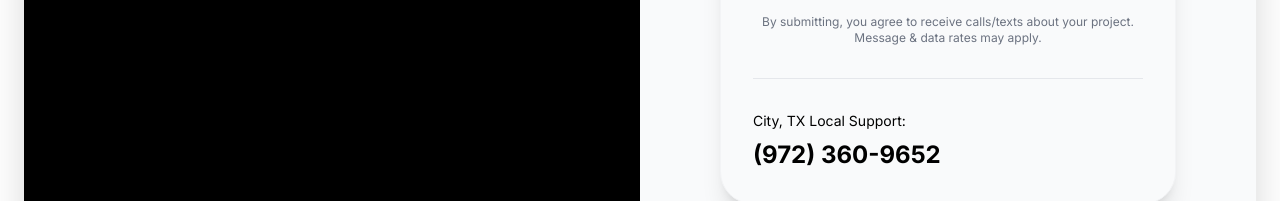
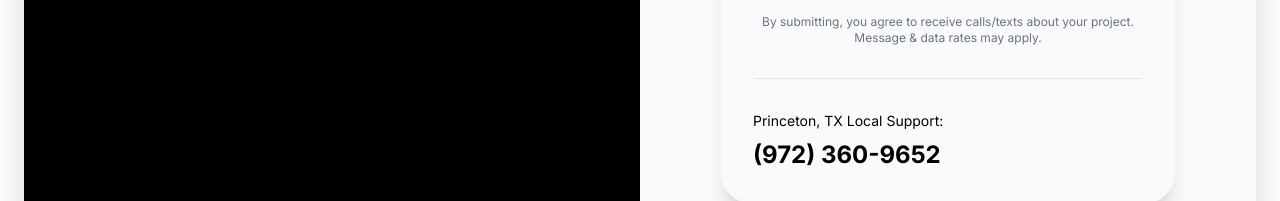
Before and after one commit to jarld180/princeton-tx-concrete-contractor, a React (Vite) app: page / in a window 1280 px wide. Shown: the part 10902-11103 px from the top of the page. Built offline with nearby package versions, Linux system fonts and the light colour scheme; a web font is replaced by a local one.

Commit message:
Fix city name in LeadForm

```diff
--- a/src/components/LeadForm.tsx
+++ b/src/components/LeadForm.tsx
@@ -9,7 +9,7 @@ interface LeadFormProps {
 const LeadForm: React.FC<LeadFormProps> = ({
   title = "Request a Free Quote",
   phone = "(972) 360-9652",
-  city = "City"
+  city = "Princeton"
 }) => {
   const [formData, setFormData] = useState({
     name: '',
```
